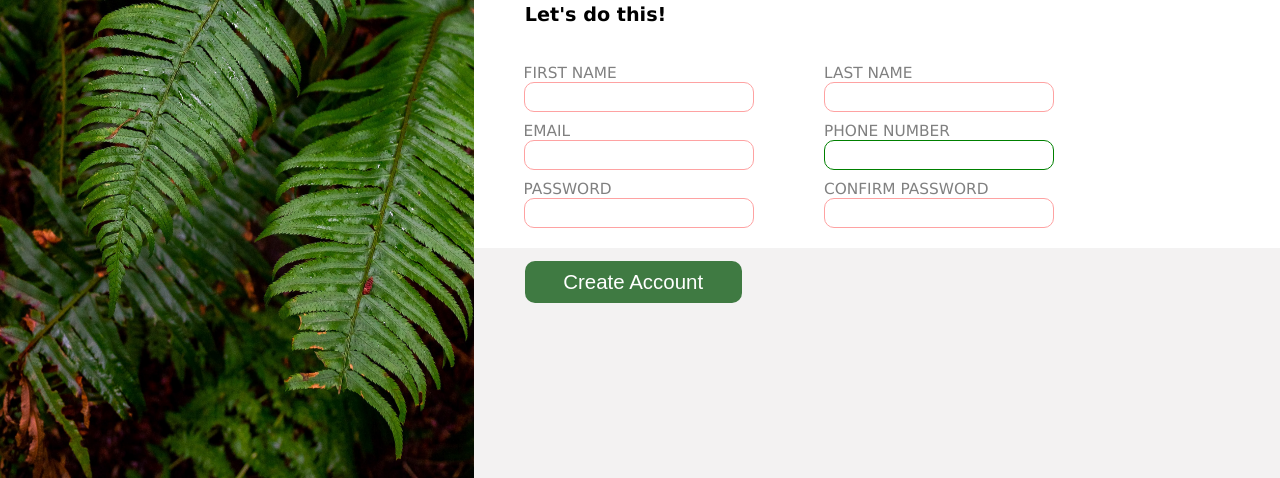
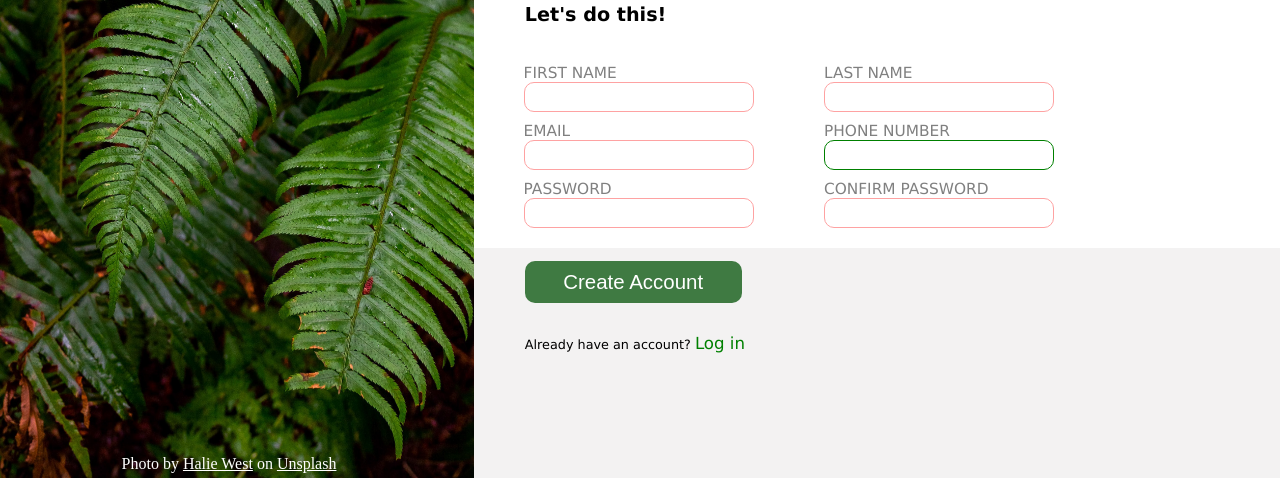
Before and after one commit to Valdemarae/sign-up, a plain HTML site: page index.html in a window 1280 px wide. Shown: the part 322-800 px from the top of the page. Drawn offline with Linux system fonts and the light colour scheme.

Commit message:
Add link to log in if account exists and reveal image creator

```diff
--- a/index.html
+++ b/index.html
@@ -12,6 +12,9 @@
         <div class="logo-background">
             <img class="logo" src="images/odin-lined.png" alt="odin logo">
             ODIN
+        </div>
+        <div class="creator">
+            Photo by <a href="">Halie West</a> on <a href="">Unsplash</a>
         </div>
     </div>
     <div class="content">
@@ -54,6 +57,9 @@
             </ul>
             <button type="submit">Create Account</button>
         </form>
+        <div class="log-in">
+            Already have an account? <a href="">Log in</a>
+        </div>
     </div>
 </body>
 </html>
--- a/styles.css
+++ b/styles.css
@@ -114,3 +114,26 @@ input:invalid {
 input:valid {
     border: 1.5px solid green;
 }
+
+.image .creator, .creator a {
+    color: white;
+}
+
+.image .creator {
+    position: absolute;
+    bottom: 5px;
+    margin-left: 9.5vw;
+}
+
+.content .log-in {
+    padding: 1vw 7vw 3vw 4vw;
+    font-size: 1vw;
+    position: relative;
+    bottom: 20px;
+}
+
+.log-in a {
+    font-size: 1.3vw;
+    color: green;
+    text-decoration: none;
+}
```
